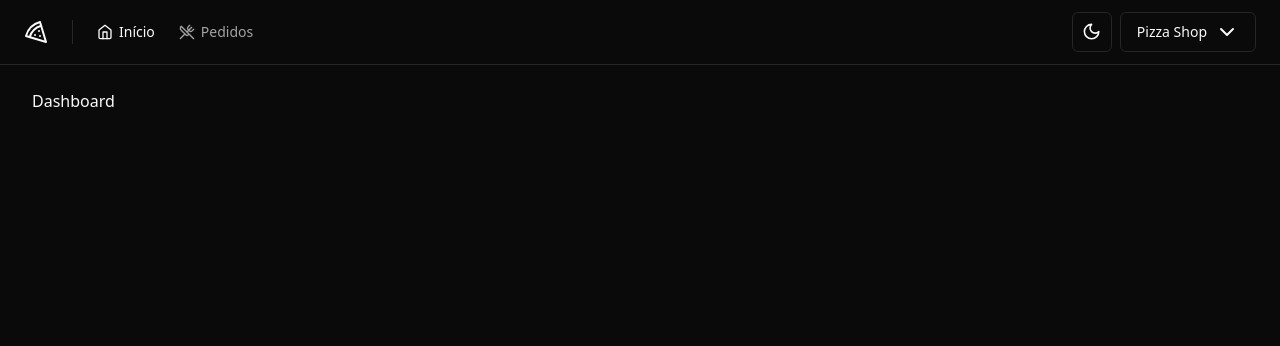
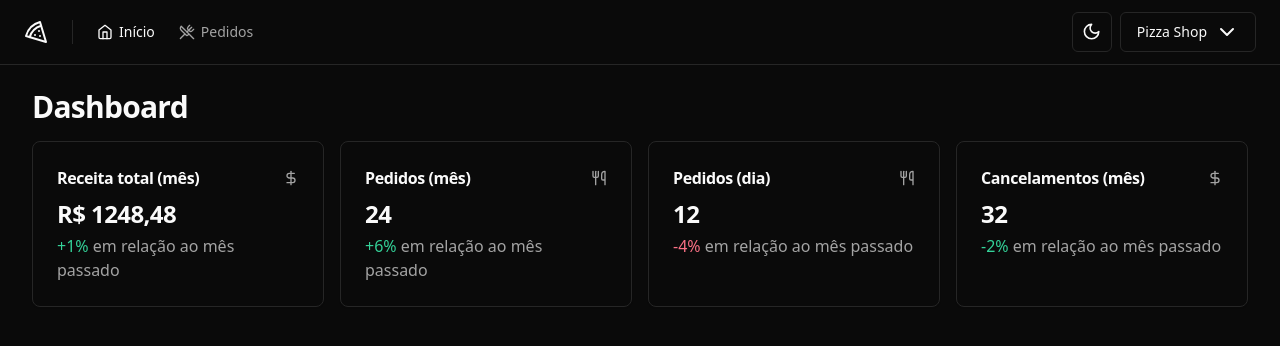
Before and after one commit to thealdoamati/Delivery-Dashboards, a React (Vite) app: page / in a window 1280 px wide. Shown: the top 346 px of the page. Built offline with nearby package versions, Linux system fonts and the light colour scheme.

Commit message:
novo layout dash

```diff
--- /dev/null
+++ b/src/components/ui/card.tsx
@@ -0,0 +1,79 @@
+import * as React from "react"
+
+import { cn } from "@/lib/utils"
+
+const Card = React.forwardRef<
+  HTMLDivElement,
+  React.HTMLAttributes<HTMLDivElement>
+>(({ className, ...props }, ref) => (
+  <div
+    ref={ref}
+    className={cn(
+      "rounded-lg border bg-card text-card-foreground shadow-sm",
+      className
+    )}
+    {...props}
+  />
+))
+Card.displayName = "Card"
+
+const CardHeader = React.forwardRef<
+  HTMLDivElement,
+  React.HTMLAttributes<HTMLDivElement>
+>(({ className, ...props }, ref) => (
+  <div
+    ref={ref}
+    className={cn("flex flex-col space-y-1.5 p-6", className)}
+    {...props}
+  />
+))
+CardHeader.displayName = "CardHeader"
+
+const CardTitle = React.forwardRef<
+  HTMLParagraphElement,
+  React.HTMLAttributes<HTMLHeadingElement>
+>(({ className, ...props }, ref) => (
+  <h3
+    ref={ref}
+    className={cn(
+      "text-2xl font-semibold leading-none tracking-tight",
+      className
+    )}
+    {...props}
+  />
+))
+CardTitle.displayName = "CardTitle"
+
+const CardDescription = React.forwardRef<
+  HTMLParagraphElement,
+  React.HTMLAttributes<HTMLParagraphElement>
+>(({ className, ...props }, ref) => (
+  <p
+    ref={ref}
+    className={cn("text-sm text-muted-foreground", className)}
+    {...props}
+  />
+))
+CardDescription.displayName = "CardDescription"
+
+const CardContent = React.forwardRef<
+  HTMLDivElement,
+  React.HTMLAttributes<HTMLDivElement>
+>(({ className, ...props }, ref) => (
+  <div ref={ref} className={cn("p-6 pt-0", className)} {...props} />
+))
+CardContent.displayName = "CardContent"
+
+const CardFooter = React.forwardRef<
+  HTMLDivElement,
+  React.HTMLAttributes<HTMLDivElement>
+>(({ className, ...props }, ref) => (
+  <div
+    ref={ref}
+    className={cn("flex items-center p-6 pt-0", className)}
+    {...props}
+  />
+))
+CardFooter.displayName = "CardFooter"
+
+export { Card, CardHeader, CardFooter, CardTitle, CardDescription, CardContent }
--- a/src/pages/app/dashboard.tsx
+++ /dev/null
@@ -1,10 +0,0 @@
-import { Helmet } from 'react-helmet-async'
-
-export function Dashboard() {
-  return (
-    <>
-      <Helmet title="Login" />
-      <h1>Dashboard</h1>
-    </>
-  )
-}
--- /dev/null
+++ b/src/pages/app/dashboard/dashboard.tsx
@@ -0,0 +1,22 @@
+import { Helmet } from 'react-helmet-async'
+import { MonthRevenueCard } from './month-revenue-card'
+import { MonthOrdersAmountCard } from './month-orders-amount-card'
+import { DayOrdersAmountCard } from './day-orders-amount'
+import { MonthCanceledOrdersAmountCard } from './month-canceled-orders-amount-card copy'
+
+export function Dashboard() {
+  return (
+    <>
+      <Helmet title="Login" />
+      <div className='flex flex-col gap-4'>
+        <h1 className='text-3xl font-bold tracking-tight'>Dashboard</h1>
+        <div className='grid grid-cols-4 gap-4'>
+          <MonthRevenueCard />
+          <MonthOrdersAmountCard />
+          <DayOrdersAmountCard />
+          <MonthCanceledOrdersAmountCard />
+        </div>
+      </div>
+    </>
+  )
+}
--- /dev/null
+++ b/src/pages/app/dashboard/day-orders-amount.tsx
@@ -0,0 +1,20 @@
+import { Card, CardContent, CardHeader, CardTitle } from "@/components/ui/card";
+import { Utensils } from "lucide-react";
+
+export function DayOrdersAmountCard() {
+  return (
+    <Card>
+      <CardHeader className="flex-row items-center justify-between space-y-0 pb-2">
+        <CardTitle className="text-base font-semibold">Pedidos (dia)</CardTitle>
+        <Utensils className="h-4 w-4 text-muted-foreground" />
+      </CardHeader>
+      <CardContent className="space-y-1">
+        <span className="text-2xl font-bold tracking-tight">12</span>
+        <p className="text-sx text-muted-foreground">
+          <span className="text-rose-500 dark:text-rose-400">-4%</span> em
+          relação ao mês passado
+        </p>
+      </CardContent>
+    </Card>
+  );
+}
--- /dev/null
+++ b/src/pages/app/dashboard/month-canceled-orders-amount-card copy.tsx
@@ -0,0 +1,20 @@
+import { Card, CardContent, CardHeader, CardTitle } from "@/components/ui/card";
+import { DollarSign } from "lucide-react";
+
+export function MonthCanceledOrdersAmountCard() {
+  return (
+    <Card>
+      <CardHeader className="flex-row items-center justify-between space-y-0 pb-2">
+        <CardTitle className="text-base font-semibold">Cancelamentos (mês)</CardTitle>
+        <DollarSign className="h-4 w-4 text-muted-foreground" />
+      </CardHeader>
+      <CardContent className="space-y-1">
+        <span className="text-2xl font-bold tracking-tight">32</span>
+        <p className="text-sx text-muted-foreground">
+          <span className="text-emerald-500 dark:text-emerald-400">-2%</span> em
+          relação ao mês passado
+        </p>
+      </CardContent>
+    </Card>
+  );
+}
--- /dev/null
+++ b/src/pages/app/dashboard/month-orders-amount-card.tsx
@@ -0,0 +1,20 @@
+import { Card, CardContent, CardHeader, CardTitle } from "@/components/ui/card";
+import { Utensils } from "lucide-react";
+
+export function MonthOrdersAmountCard() {
+  return (
+    <Card>
+      <CardHeader className="flex-row items-center justify-between space-y-0 pb-2">
+        <CardTitle className="text-base font-semibold">Pedidos (mês)</CardTitle>
+        <Utensils className="h-4 w-4 text-muted-foreground" />
+      </CardHeader>
+      <CardContent className="space-y-1">
+        <span className="text-2xl font-bold tracking-tight">24</span>
+        <p className="text-sx text-muted-foreground">
+          <span className="text-emerald-500 dark:text-emerald-400">+6%</span> em
+          relação ao mês passado
+        </p>
+      </CardContent>
+    </Card>
+  );
+}
--- /dev/null
+++ b/src/pages/app/dashboard/month-revenue-card.tsx
@@ -0,0 +1,22 @@
+import { Card, CardContent, CardHeader, CardTitle } from "@/components/ui/card";
+import { DollarSign } from "lucide-react";
+
+export function MonthRevenueCard() {
+  return (
+    <Card>
+      <CardHeader className="flex-row items-center justify-between space-y-0 pb-2">
+        <CardTitle className="text-base font-semibold">
+          Receita total (mês)
+        </CardTitle>
+        <DollarSign className="h-4 w-4 text-muted-foreground" />
+      </CardHeader>
+      <CardContent className="space-y-1">
+        <span className="text-2xl font-bold tracking-tight">R$ 1248,48</span>
+        <p className="text-sx text-muted-foreground">
+          <span className="text-emerald-500 dark:text-emerald-400">+1%</span> em
+          relação ao mês passado
+        </p>
+      </CardContent>
+    </Card>
+  );
+}
--- a/src/routes.tsx
+++ b/src/routes.tsx
@@ -2,10 +2,10 @@ import { createBrowserRouter } from 'react-router-dom'
 
 import { AppLayout } from './pages/_layouts/app'
 import { AuthLayout } from './pages/_layouts/auth'
-import { Dashboard } from './pages/app/dashboard'
 import { Orders } from './pages/app/orders/orders'
 import { SignIn } from './pages/auth/sign-in'
 import { SignUp } from './pages/auth/sign-up'
+import { Dashboard } from './pages/app/dashboard/dashboard'
 
 export const router = createBrowserRouter([
   {
```
